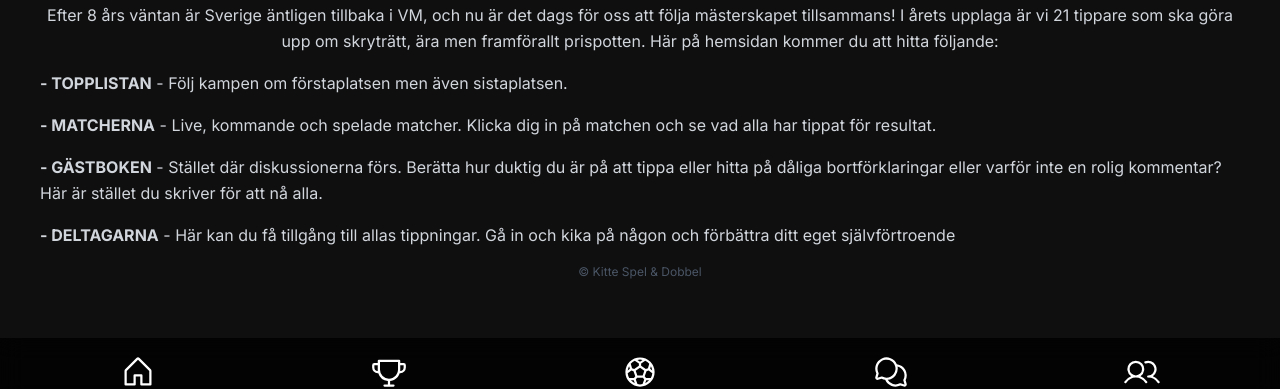
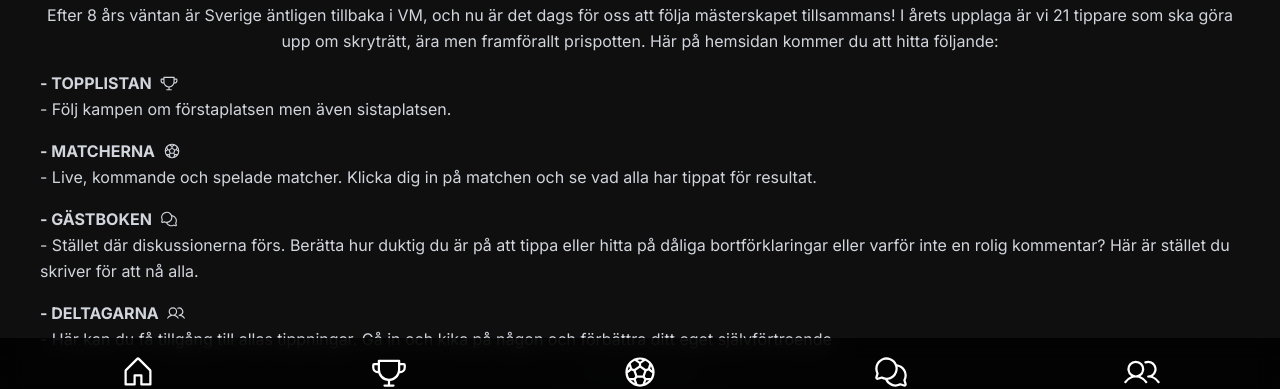
Before and after one commit to ViktorGustafssn/vmTips, a React (Vite) app: page / in a window 1280 px wide. Shown: the part 394-783 px from the top of the page. Built offline with nearby package versions, Linux system fonts and the light colour scheme; no server answers.

Commit message:
fixat ikoner på första sidan beskrivning

```diff
--- a/src/Home.jsx
+++ b/src/Home.jsx
@@ -1,5 +1,12 @@
 import { useState, useEffect } from "react";
 import gyokeres from "./assets/gyökeres2.png";
+import {
+  HouseIcon,
+  Trophy,
+  SoccerBallIcon,
+  UsersIcon,
+  ChatsCircleIcon,
+} from "@phosphor-icons/react";
 
 function Home() {
   const [timeLeft, setTimeLeft] = useState({});
@@ -84,25 +91,34 @@ function Home() {
           </p>
 
           <p className="mb-4">
-            <strong>- TOPPLISTAN</strong> - Följ kampen om förstaplatsen men
-            även sistaplatsen.
+            <strong className="flex items-center gap-2">
+              - TOPPLISTAN <Trophy size={18} />
+            </strong>{" "}
+            - Följ kampen om förstaplatsen men även sistaplatsen.
           </p>
 
           <p className="mb-4">
-            <strong>- MATCHERNA</strong> - Live, kommande och spelade matcher.
-            Klicka dig in på matchen och se vad alla har tippat för resultat.
+            <strong className="flex items-center gap-2">
+              - MATCHERNA <SoccerBallIcon size={18} />
+            </strong>{" "}
+            - Live, kommande och spelade matcher. Klicka dig in på matchen och
+            se vad alla har tippat för resultat.
           </p>
 
           <p className="mb-4">
-            <strong>- GÄSTBOKEN</strong> - Stället där diskussionerna förs.
-            Berätta hur duktig du är på att tippa eller hitta på dåliga
-            bortförklaringar eller varför inte en rolig kommentar? Här är
-            stället du skriver för att nå alla.
+            <strong className="flex items-center gap-2">
+              - GÄSTBOKEN <ChatsCircleIcon size={18} />
+            </strong>{" "}
+            - Stället där diskussionerna förs. Berätta hur duktig du är på att
+            tippa eller hitta på dåliga bortförklaringar eller varför inte en
+            rolig kommentar? Här är stället du skriver för att nå alla.
           </p>
           <p className="mb-4">
-            <strong>- DELTAGARNA</strong> - Här kan du få tillgång till allas
-            tippningar. Gå in och kika på någon och förbättra ditt eget
-            självförtroende
+            <strong className="flex items-center gap-2">
+              - DELTAGARNA <UsersIcon size={18} />
+            </strong>{" "}
+            - Här kan du få tillgång till allas tippningar. Gå in och kika på
+            någon och förbättra ditt eget självförtroende
           </p>
         </div>
       </div>
```
